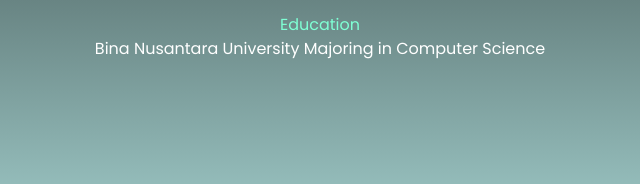
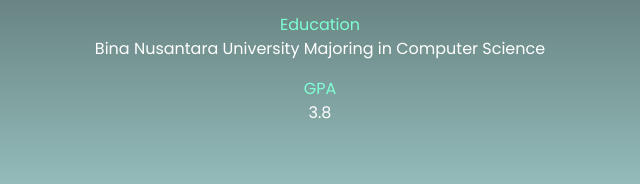
Before and after one commit to joan2305/JoanAndreas, a plain HTML site: page index.html in a window 1280 px wide. Shown: the part 1056-1240 px from the top of the page, 605-1245 px from the left. Drawn offline with nearby package versions, Linux system fonts and the light colour scheme.

Commit message:
change about me

```diff
--- a/index.html
+++ b/index.html
@@ -82,6 +82,9 @@
             </p>
             <p class="text-center">
               <span style="color: aquamarine">Education <br /></span>Bina Nusantara University Majoring in Computer Science
+            </p>
+            <p class="text-center">
+              <span style="color: aquamarine">GPA <br /></span>3.8
             </p>
           </div>
         </div>
```
